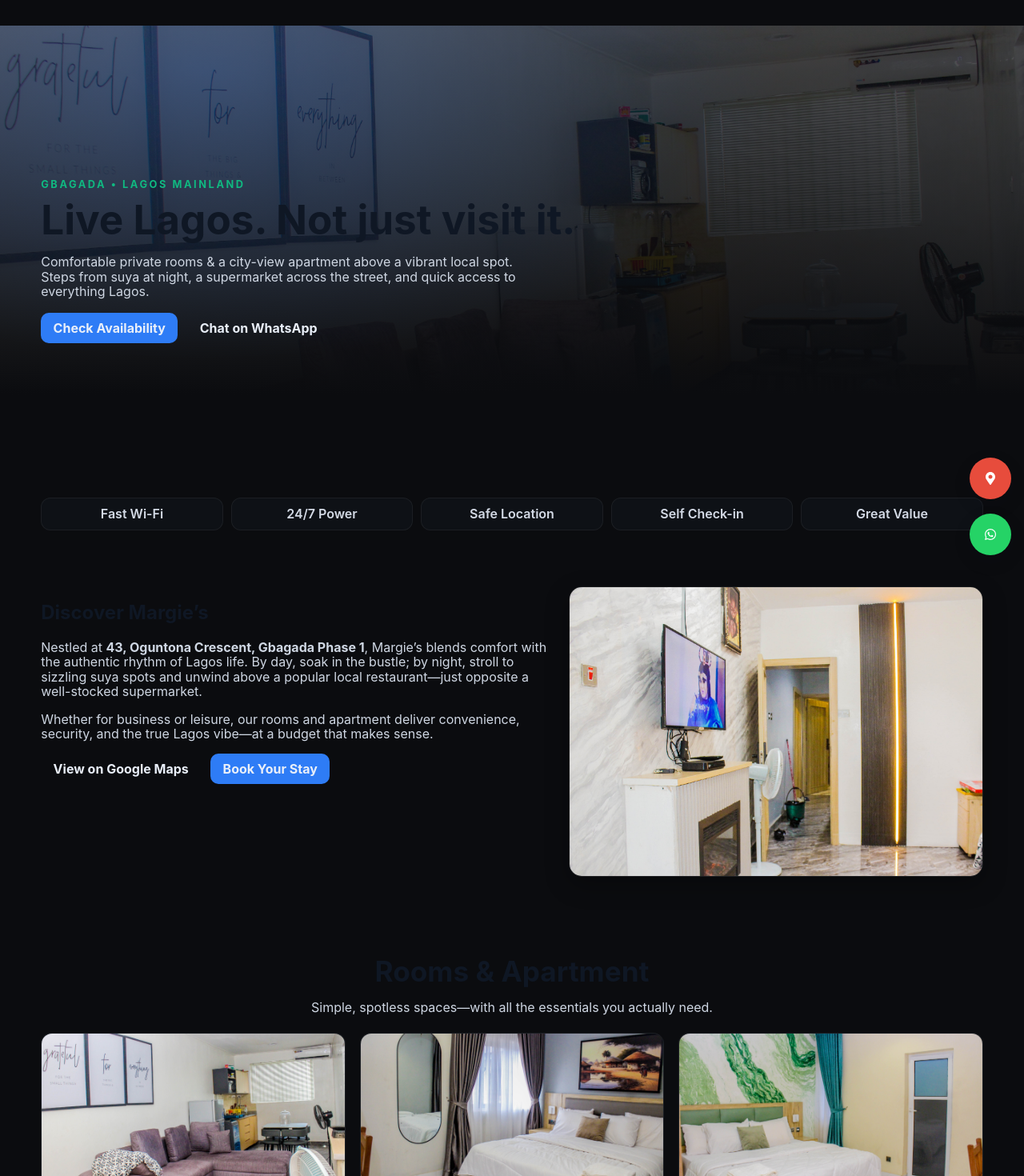
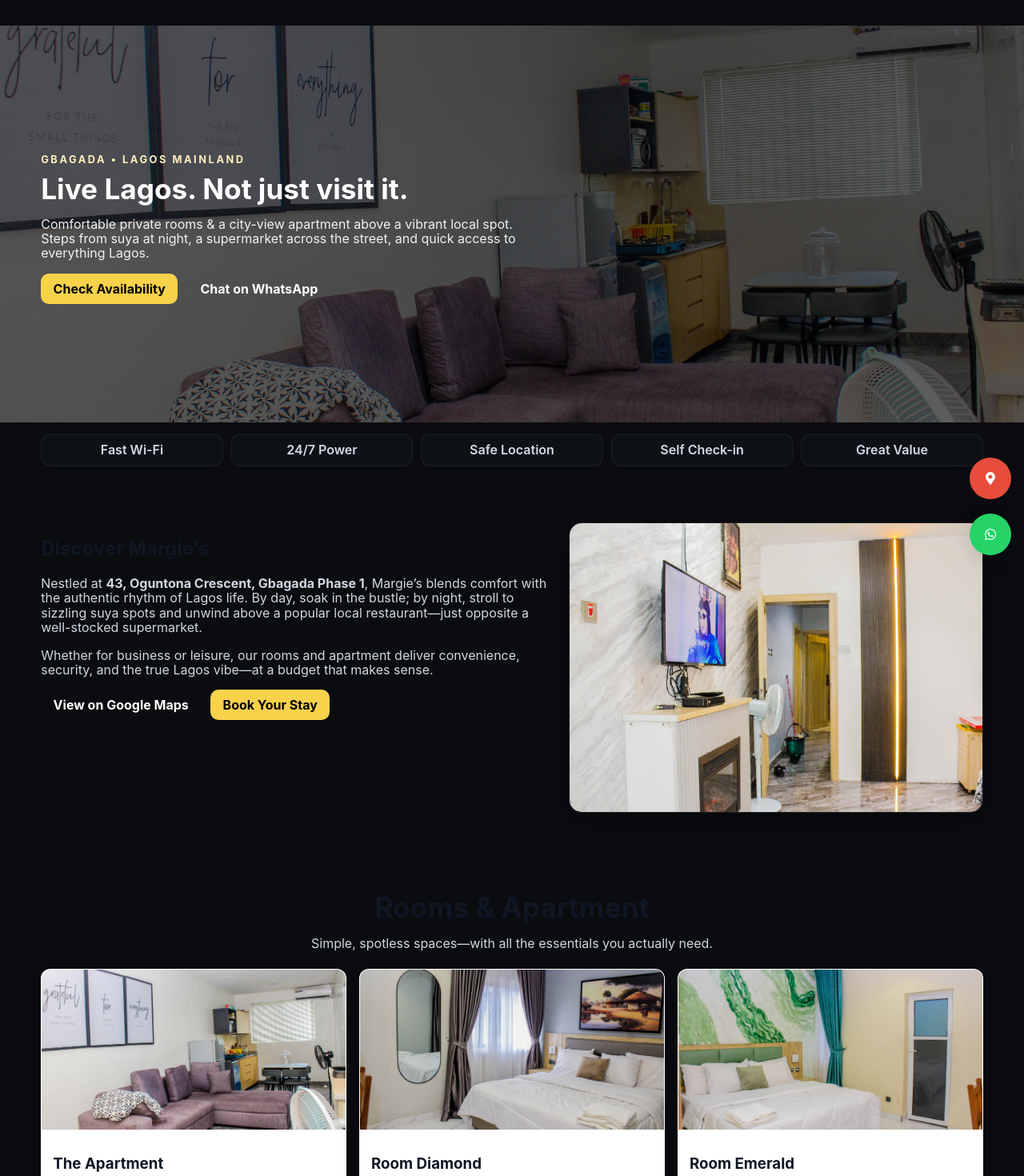
Before and after one commit to olajayoflagos/Margie, a React (Vite) app: page / in a window 1280 px wide. Shown: the part 80-1550 px from the top of the page at 80% size. Built offline with nearby package versions, Linux system fonts and the light colour scheme; no server answers; what @react-pdf/renderer would draw is missing.

Commit message:
Update LandingPage.css

```diff
--- a/src/LandingPage.css
+++ b/src/LandingPage.css
@@ -179,3 +179,33 @@
   .gallery__grid{ grid-template-columns: repeat(2,1fr); }
   .trust{ grid-template-columns: repeat(2,1fr); }
 }
+/* LandingPage.css - keep your existing styles, these are small compatibility tweaks */
+
+/* container helper */
+.container { width:92%; max-width:1200px; margin:0 auto; }
+
+/* hero */
+.hero { position:relative; min-height:62vh; display:flex; align-items:center; color: #fff; }
+.hero__bg { width:100%; height:100%; object-fit:cover; position:absolute; inset:0; z-index:0; }
+.hero__overlay { position:absolute; inset:0; background: linear-gradient(180deg, rgba(0,0,0,0.35), rgba(0,0,0,0.3)); z-index:1; }
+.hero__content { position:relative; z-index:2; padding:3rem 0; max-width:920px; }
+
+.eyebrow { color: #ffefc0; font-weight:700; margin-bottom:0.6rem; }
+.hero h1 { font-size:2.2rem; line-height:1.05; margin:0.2rem 0 0.6rem; color:#fff; }
+.sub { color: rgba(255,255,255,0.92); max-width:60ch; }
+
+/* hero actions */
+.hero__actions { display:flex; gap:0.8rem; margin-top:1rem; }
+.btn--primary { background: var(--brand, #f8d24b); color:#000; font-weight:700; padding:0.7rem 1rem; border-radius:10px; text-decoration:none; border: none; }
+.btn--ghost { background:transparent; color:#fff; border: 1px solid rgba(255,255,255,0.14); padding:0.6rem 0.9rem; border-radius:10px; }
+
+/* rooms grid */
+.rooms__grid { display:grid; grid-template-columns: repeat(3,1fr); gap:1rem; }
+.room-card { border-radius:12px; overflow:hidden; background:#fff; box-shadow: 0 8px 30px rgba(12,18,30,0.06); }
+.room-card__image img{ width:100%; height:200px; object-fit:cover; display:block; }
+
+/* responsive */
+@media (max-width: 900px) {
+  .hero h1 { font-size:1.6rem; }
+  .rooms__grid { grid-template-columns: repeat(1,1fr); }
+}
```
